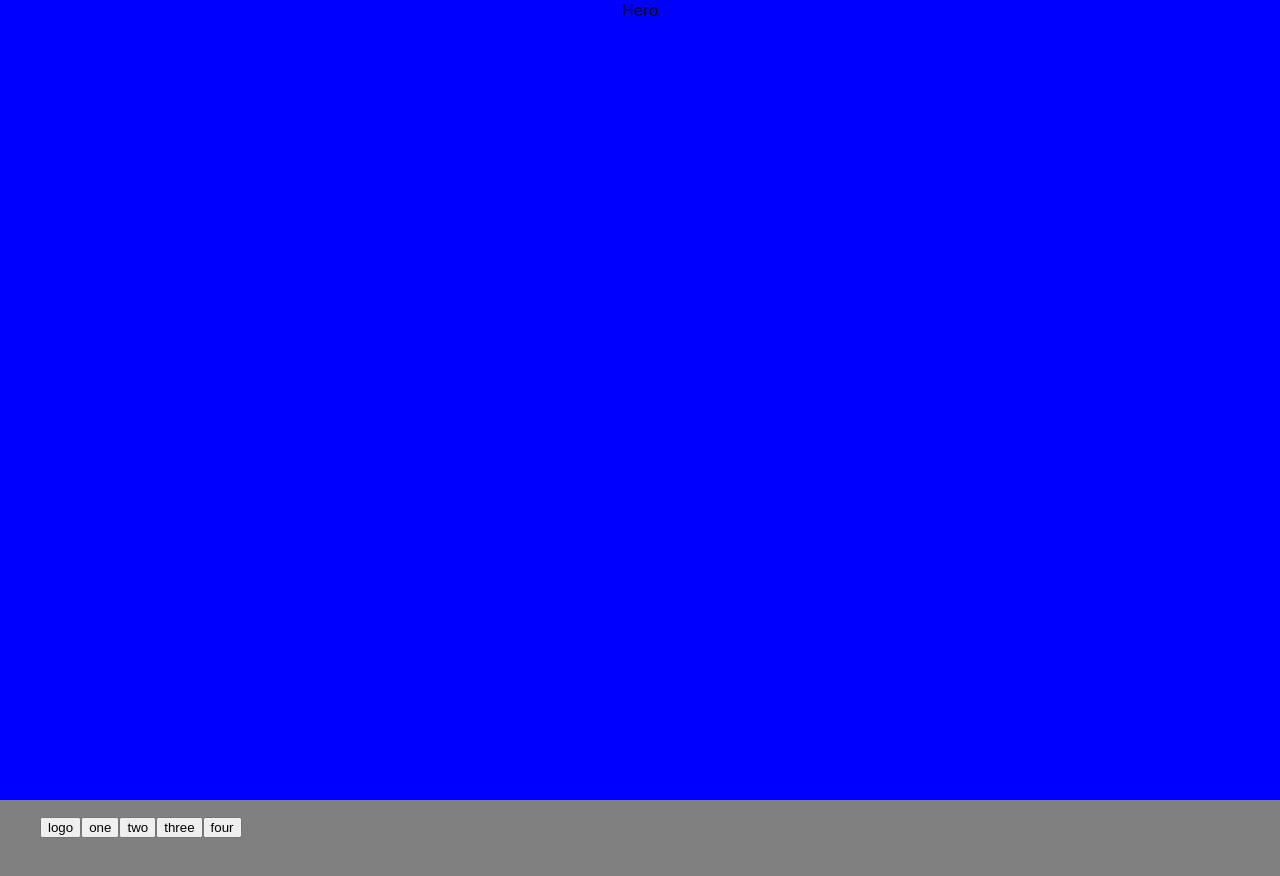
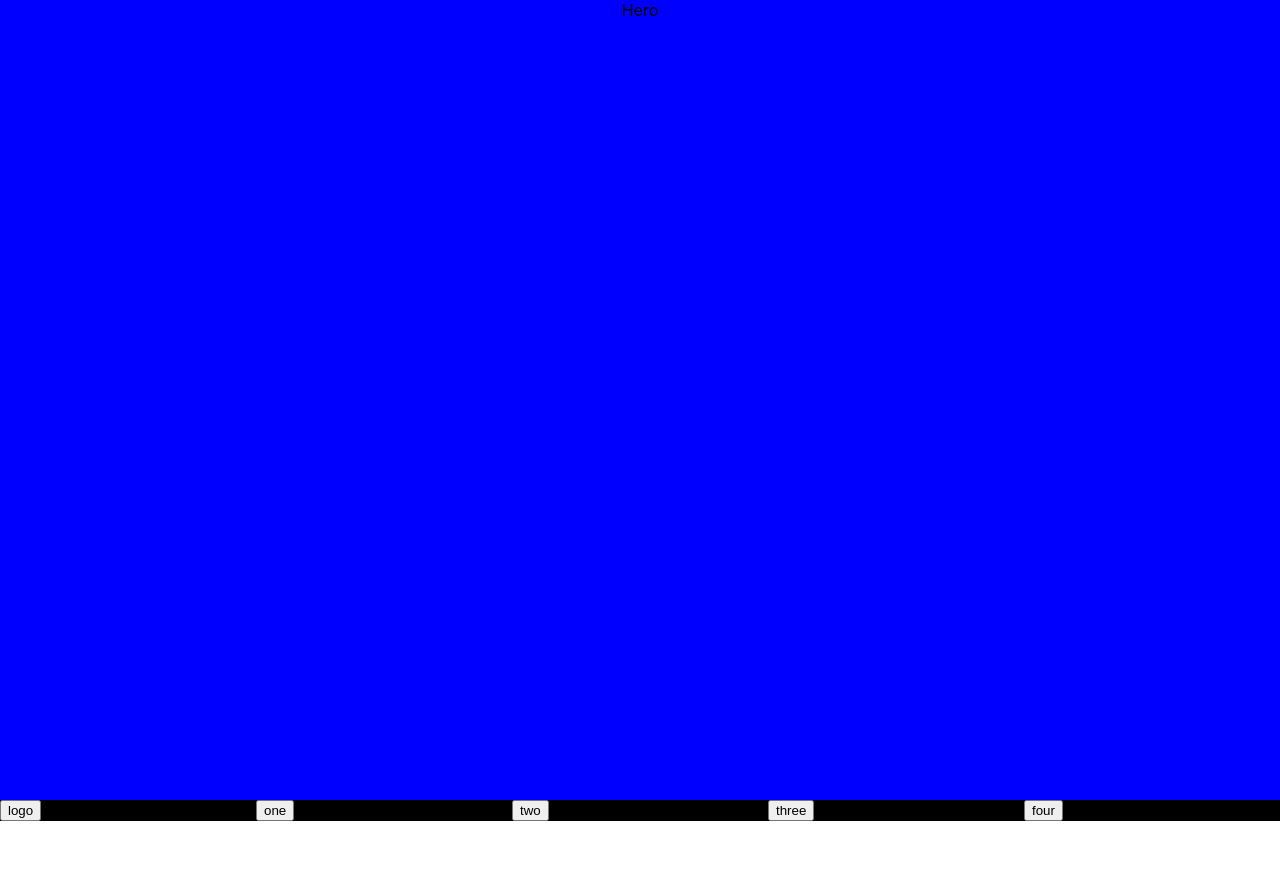
Before and after one commit to SiriusLL/portfolio, a React (Create React App) app: page / in a window 1280 px wide. Shown: the top 876 px of the page. After the commit the page ends 821 px from the top, so only its background shows below. Built offline with nearby package versions, Linux system fonts and the light colour scheme.

Commit message:
save some nav css modification

```diff
--- a/src/components/NavBar.css
+++ b/src/components/NavBar.css
@@ -1,4 +1,4 @@
-.navbar {
+/* .navbar {
   height: 80px;
   background-color: grey;
 }
@@ -7,11 +7,35 @@
   display: flex;
   flex-direction: row;
   justify-content: space-between;
-}
+} */
 
-ul {
+/* ul {
   display: flex;
   justify-content: space-between;
   text-align: center;
   list-style-type: none;
+} */
+
+nav {
+  background: black;
+  top: 0;
+  width: 100%;
+  transition: all 0.5s;
+  position: relative;
+  z-index: 1;
 }
+
+nav ul {
+  margin: 0;
+  padding: 0;
+  list-style: none;
+  display: flex;
+}
+
+nav li {
+  flex: 1;
+  text-align: center;
+  display: flex;
+  justify-content: space;
+  align-items: center;
+}
--- a/src/components/NavBar.jsx
+++ b/src/components/NavBar.jsx
@@ -5,7 +5,7 @@ function NavBar() {
   return (
     <div className="navbar">
       {/* <div>logo</div> */}
-      <div className="nav-menu">
+      <nav className="nav-menu">
         <ul>
           <li>
             <button>logo</button>
@@ -23,7 +23,7 @@ function NavBar() {
             <button>four</button>
           </li>
         </ul>
-      </div>
+      </nav>
     </div>
   );
 }
```
